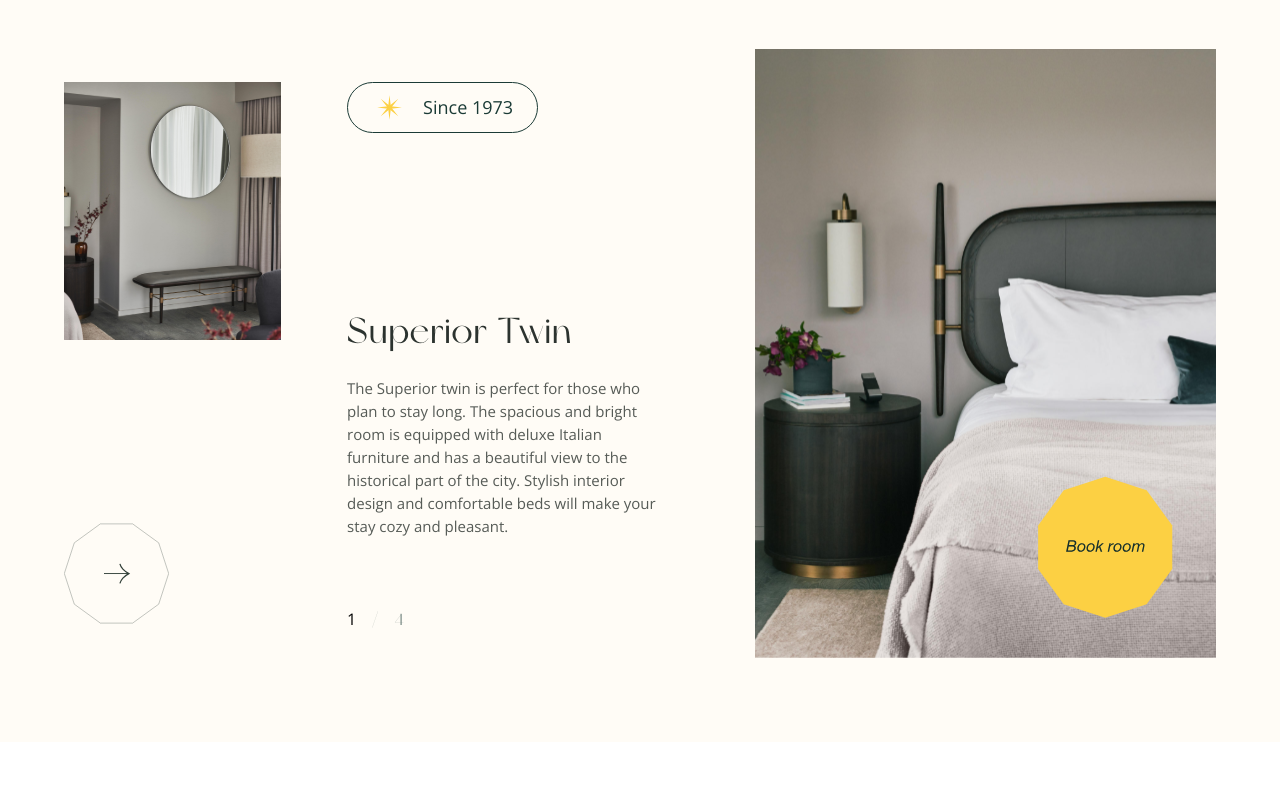
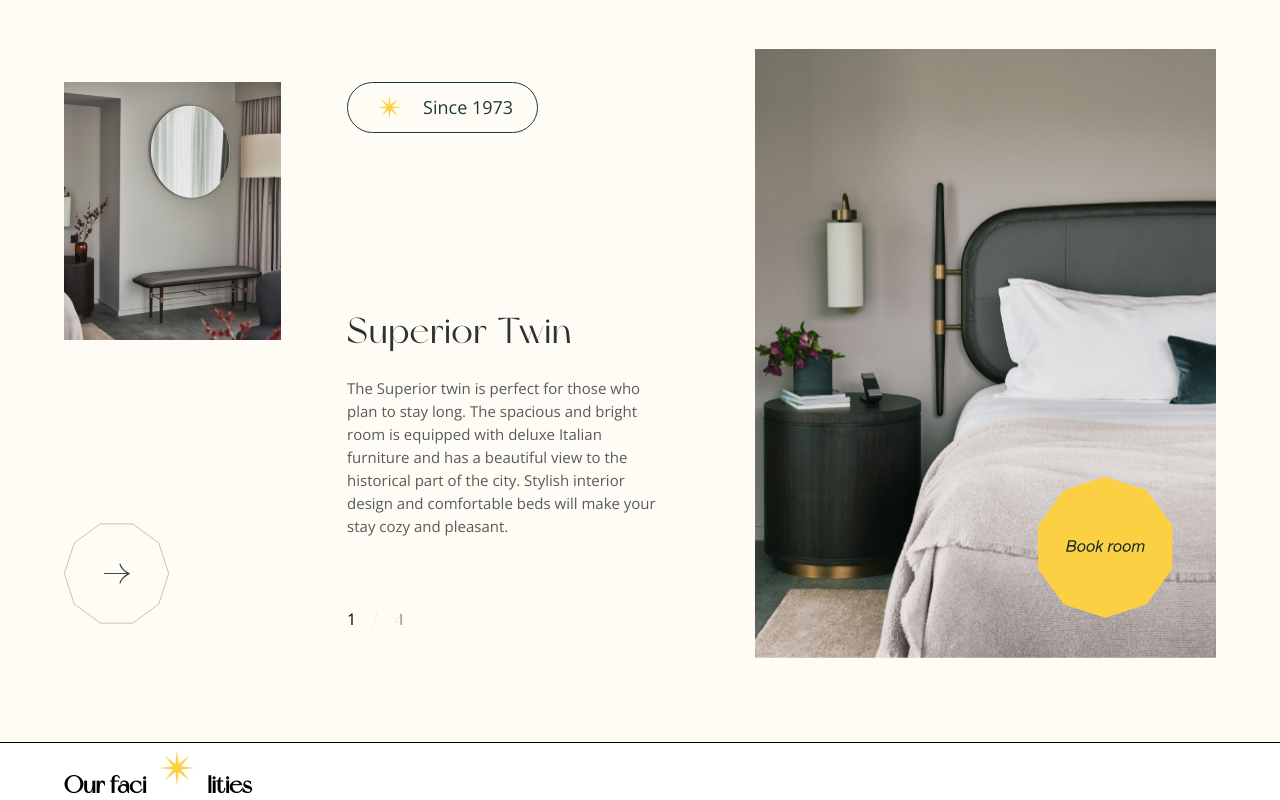
Before and after one commit to gift56/Fullstack-HotelWebsite, a React (Create React App) app: page / in a window 1280 px wide. Shown: the part 2069-2869 px from the top of the page. Before the commit the page ends 2811 px from the top, so only its background shows below. Built offline with nearby package versions, Linux system fonts and the light colour scheme.

Commit message:
working on something new

```diff
--- a/src/components/Facilities.jsx
+++ b/src/components/Facilities.jsx
@@ -8,6 +8,7 @@ import {
   FacilitiesArea,
   FacilitiesCon,
   FacilitiesLeftside,
+  FacilitiesLeftsideTitle,
   FacilitiesRightside,
 } from "../styles/facilities.styled";
 
@@ -16,7 +17,19 @@ const Facilities = () => {
     <FacilitiesCon>
       <Container>
         <FacilitiesArea>
-          <FacilitiesLeftside></FacilitiesLeftside>
+          <FacilitiesLeftside>
+            <div className="textArea">
+              <FacilitiesLeftsideTitle>
+                <h2>
+                  Our faci{" "}
+                  <span>
+                    <img src={FacilityStar} alt="/" />
+                  </span>{" "}
+                  lities
+                </h2>
+              </FacilitiesLeftsideTitle>
+            </div>
+          </FacilitiesLeftside>
           <FacilitiesRightside></FacilitiesRightside>
         </FacilitiesArea>
       </Container>
--- a/src/styles/facilities.styled.js
+++ b/src/styles/facilities.styled.js
@@ -1,6 +1,9 @@
 import styled from "styled-components";
 
-export const FacilitiesCon = styled.section``;
+
+export const FacilitiesCon = styled.section`
+  border-top: 1px solid;
+`;
 
 export const FacilitiesArea = styled.div``;
 
```
